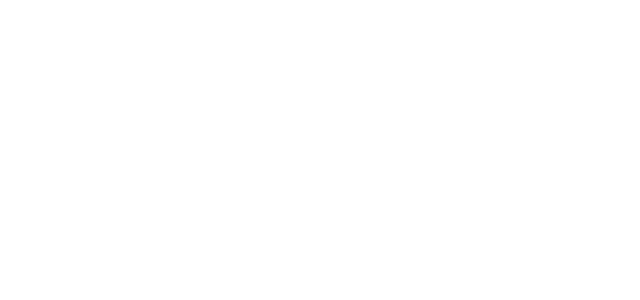
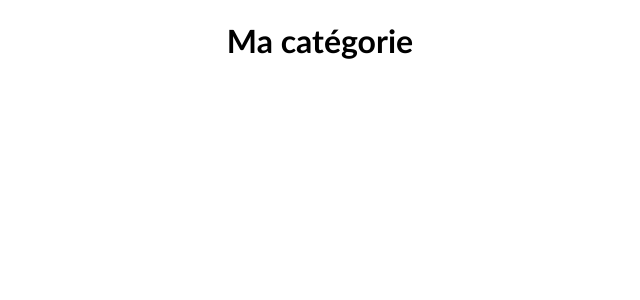
Before and after one commit to paulinemyriam/fullstack-js-andil, a React (Create React App) app: page /fullstack-js-andil/categories/1 in a window 1280 px wide. Before the commit this address had no page. Shown: the top 300 px of the page, without its empty margins (320-960 px from the left). Built offline with nearby package versions, Linux system fonts and the light colour scheme.

Commit message:
création d'un nouveau composant catégorie

```diff
--- a/src/App.js
+++ b/src/App.js
@@ -1,21 +1,21 @@
-import logo from "./logo.svg";
 import "./App.css";
-import Navbar from "./components/Navbar/Navbar";
-import Tabs from "./components/TabsHome/Tabs";
 import { Routes, Route } from "react-router-dom";
 import AllArticles from "./components/Articles/AllArticles";
 import Article from "./components/Articles/Article";
 import NewArticle from "./components/Articles/NewArticle";
 import Home from "./components/Home/Home";
+import Categorys from "./components/Catégories/Categorys";
 import Category from "./components/Catégories/Category";
 
 function App() {
   return (
     <div className="App">
 
+      {/* Définition des routes */}
       <Routes>
         <Route path="/fullstack-js-andil" element={<Home />} />
-        <Route path="/fullstack-js-andil/categories" element={<Category />} />
+        <Route path="/fullstack-js-andil/categories" element={<Categorys />} />
+        <Route path="/fullstack-js-andil/categories/:id" element={<Category />} />
         <Route path="/fullstack-js-andil/articles" element={<AllArticles />} />
         <Route path="/fullstack-js-andil/articles/:id" element={<Article />} />
         <Route path="/fullstack-js-andil/nouvel-article" element={<NewArticle />} />
--- a/src/components/Catégories/Category.js
+++ b/src/components/Catégories/Category.js
@@ -1,20 +1,11 @@
-import React from 'react';
-import Navbar from '../Navbar/Navbar';
+import React from "react";
 
 class Category extends React.Component {
     render() {
         return (
             <div>
-                <Navbar />
 
-                <h1>Toutes les catégories</h1>
-
-                <ul id='listCategory'>
-                    <li className='categoryAll'>Débutant</li>
-                    <li className='categoryAll'>Intérmédiaire</li>
-                    <li className='categoryAll'>Avancé</li>
-                    <li className='categoryAll'>Expert</li>
-                </ul>
+                <h1>Ma catégorie</h1>
 
             </div>
         )
--- /dev/null
+++ b/src/components/Catégories/Categorys.js
@@ -0,0 +1,24 @@
+import React from 'react';
+import Navbar from '../Navbar/Navbar';
+
+class Categorys extends React.Component {
+    render() {
+        return (
+            <div>
+                <Navbar />
+
+                <h1>Toutes les catégories</h1>
+
+                <ul id='listCategory'>
+                    <li className='categoryAll'>Débutant</li>
+                    <li className='categoryAll'>Intérmédiaire</li>
+                    <li className='categoryAll'>Avancé</li>
+                    <li className='categoryAll'>Expert</li>
+                </ul>
+
+            </div>
+        )
+    }
+}
+
+export default Categorys;
```
